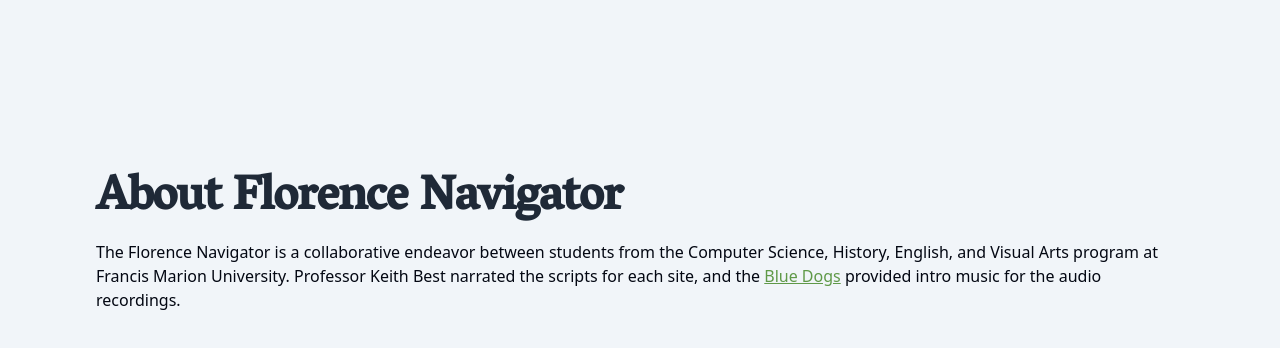
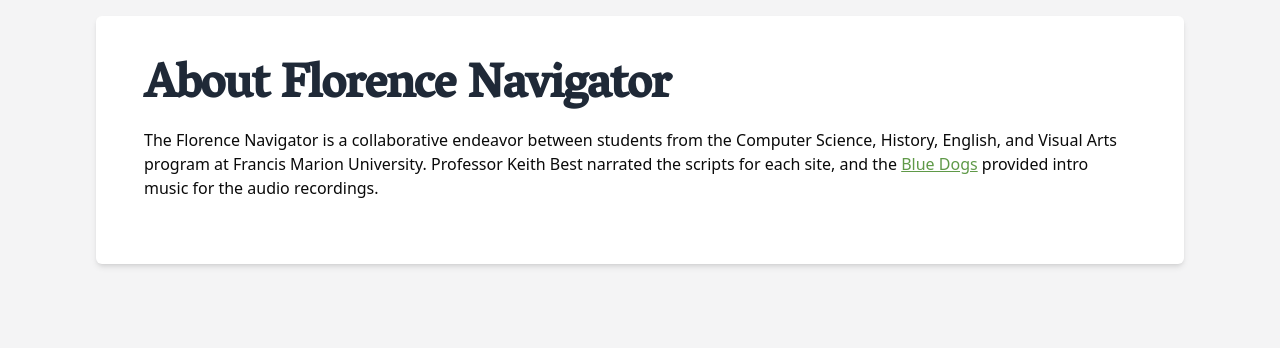
Before and after one commit to campbell-frost/florence-navigator, a SvelteKit app: page /about in a window 1280 px wide. Shown: the top 348 px of the page. Built offline with nearby package versions, Linux system fonts and the light colour scheme.

Commit message:
Added card

```diff
--- a/src/app.css
+++ b/src/app.css
@@ -2,66 +2,62 @@
 @tailwind components;
 @tailwind utilities;
 
+
+
 @layer base {
   :root {
     --background: 0 0% 100%;
-		--foreground: 224 71.4% 4.1%;
-		--muted: 220 14.3% 95.9%;
-		--muted-foreground: 220 8.9% 46.1%;
+    --foreground: 0 0% 3.9%;
+    --card: 0 0% 100%;
+    --card-foreground: 0 0% 3.9%;
     --popover: 0 0% 100%;
-		--popover-foreground: 224 71.4% 4.1%;
-		--card: 0 0% 100%;
-		--card-foreground: 224 71.4% 4.1%;
-		--border: 220 13% 91%;
-		--input: 220 13% 91%;
-		--primary: 220.9 39.3% 11%;
-		--primary-foreground: 210 20% 98%;
-		--secondary: 220 14.3% 95.9%;
-		--secondary-foreground: 220.9 39.3% 11%;
-		--accent: 220 14.3% 95.9%;
-		--accent-foreground: 220.9 39.3% 11%;
-		--destructive: 0 72.2% 50.6%;
-		--destructive-foreground: 210 20% 98%;
-		--ring: 224 71.4% 4.1%;
+    --popover-foreground: 0 0% 3.9%;
+    --primary: 0 0% 9%;
+    --primary-foreground: 0 0% 98%;
+    --secondary: 0 0% 96.1%;
+    --secondary-foreground: 0 0% 9%;
+    --muted: 0 0% 96.1%;
+    --muted-foreground: 0 0% 45.1%;
+    --accent: 0 0% 96.1%;
+    --accent-foreground: 0 0% 9%;
+    --destructive: 0 84.2% 60.2%;
+    --destructive-foreground: 0 0% 98%;
+    --border: 0 0% 89.8%;
+    --input: 0 0% 89.8%;
+    --ring: 0 0% 3.9%;
     --radius: 0.5rem;
-		--sidebar-background: 0 0% 98%;
-		--sidebar-foreground: 240 5.3% 26.1%;
-		--sidebar-primary: 240 5.9% 10%;
-		--sidebar-primary-foreground: 0 0% 98%;
-		--sidebar-accent: 240 4.8% 95.9%;
-		--sidebar-accent-foreground: 240 5.9% 10%;
-		--sidebar-border: 220 13% 91%;
-		--sidebar-ring: 217.2 91.2% 59.8%;
+    --chart-1: 12 76% 61%;
+    --chart-2: 173 58% 39%;
+    --chart-3: 197 37% 24%;
+    --chart-4: 43 74% 66%;
+    --chart-5: 27 87% 67%;
   }
 
   .dark {
-		--background: 224 71.4% 4.1%;
-		--foreground: 210 20% 98%;
-		--muted: 215 27.9% 16.9%;
-		--muted-foreground: 217.9 10.6% 64.9%;
-		--popover: 224 71.4% 4.1%;
-		--popover-foreground: 210 20% 98%;
-		--card: 224 71.4% 4.1%;
-		--card-foreground: 210 20% 98%;
-		--border: 215 27.9% 16.9%;
-		--input: 215 27.9% 16.9%;
-		--primary: 210 20% 98%;
-		--primary-foreground: 220.9 39.3% 11%;
-		--secondary: 215 27.9% 16.9%;
-		--secondary-foreground: 210 20% 98%;
-		--accent: 215 27.9% 16.9%;
-		--accent-foreground: 210 20% 98%;
+    --background: 0 0% 3.9%;
+    --foreground: 0 0% 98%;
+    --card: 0 0% 3.9%;
+    --card-foreground: 0 0% 98%;
+    --popover: 0 0% 3.9%;
+    --popover-foreground: 0 0% 98%;
+    --primary: 0 0% 98%;
+    --primary-foreground: 0 0% 9%;
+    --secondary: 0 0% 14.9%;
+    --secondary-foreground: 0 0% 98%;
+    --muted: 0 0% 14.9%;
+    --muted-foreground: 0 0% 63.9%;
+    --accent: 0 0% 14.9%;
+    --accent-foreground: 0 0% 98%;
     --destructive: 0 62.8% 30.6%;
-		--destructive-foreground: 210 20% 98%;
-		--ring: 216 12.2% 83.9%;
-		--sidebar-background: 240 5.9% 10%;
-		--sidebar-foreground: 240 4.8% 95.9%;
-		--sidebar-primary: 224.3 76.3% 48%;
-		--sidebar-primary-foreground: 0 0% 100%;
-		--sidebar-accent: 240 3.7% 15.9%;
-		--sidebar-accent-foreground: 240 4.8% 95.9%;
-		--sidebar-border: 240 3.7% 15.9%;
-		--sidebar-ring: 217.2 91.2% 59.8%;
+    --destructive-foreground: 0 0% 98%;
+    --border: 0 0% 14.9%;
+    --input: 0 0% 14.9%;
+    --ring: 0 0% 83.1%;
+    --chart-1: 220 70% 50%;
+    --chart-2: 160 60% 45%;
+    --chart-3: 30 80% 55%;
+    --chart-4: 280 65% 60%;
+    --chart-5: 340 75% 55%;
   }
 }
 
@@ -74,6 +70,9 @@
 	}
 	.title {
 		@apply  font-vesperMedium text-5xl font-bold tracking-tight text-gray-800 dark:text-gray-200;
+	}
+	.card {
+		@apply rounded-md p-12 shadow-md bg-white
 	}
 }
 @layer base {
--- a/src/app.html
+++ b/src/app.html
@@ -6,7 +6,7 @@
 		<meta name="viewport" content="width=device-width, initial-scale=1" />
 		%sveltekit.head%
 	</head>
-	<body data-sveltekit-preload-data="hover" class="bg-slate-100 dark:bg-gray-900" >
+	<body data-sveltekit-preload-data="hover" class="bg-zinc-100 dark:bg-zinc-900" >
 		<div style="display: contents">%sveltekit.body%</div>
 	</body>
 </html>
--- a/src/lib/components/Location.svelte
+++ b/src/lib/components/Location.svelte
@@ -3,16 +3,15 @@
 	let { contents: content, image, title, footer }: LocationModel = $props();
 </script>
 
-<div class="px-6 py-12">
-	<div class="flex flex-col items-center gap-8 lg:gap-12">
-		<div class="flex-1 space-y-4 text-center lg:text-left">
+<div class="card">
+	<div class="flex flex-col items-center  lg:gap-12">
+		<div class="flex-1  text-center lg:text-left">
 			<h1 class="title">
 				{title}
 			</h1>
 		</div>
 		<div class="flex w-full flex-col justify-center">
 			<img src={image} alt={title} class="h-full w-full object-cover transition-all duration-300 rounded-3xl mb-4" />
-
 			<p class="text-lg leading-relaxed text-gray-500">
 				{footer}
 			</p>
--- a/src/routes/+layout.svelte
+++ b/src/routes/+layout.svelte
@@ -9,7 +9,7 @@
 
 <ModeWatcher />
 <Navbar />
-<div class="mx-auto grid max-w-6xl grid-rows-1 px-4 pt-4 sm:px-6 lg:px-8">
+<div class="mx-auto grid max-w-6xl grid-rows-1 p-4 sm:px-6 lg:px-8">
 	{@render children()}
 </div>
 <Footer />
--- a/src/routes/about/+page.svelte
+++ b/src/routes/about/+page.svelte
@@ -2,7 +2,7 @@
 	import { about } from '@/data/about';
 </script>
 
-<div class="mt-40">
+<div class="card">
 	<h1 class="title">About Florence Navigator</h1>
 	<p class="prose mt-4">
 		The Florence Navigator is a collaborative endeavor between students from the Computer Science,
```
Lines whose indentation alone changed are shown as unchanged.
